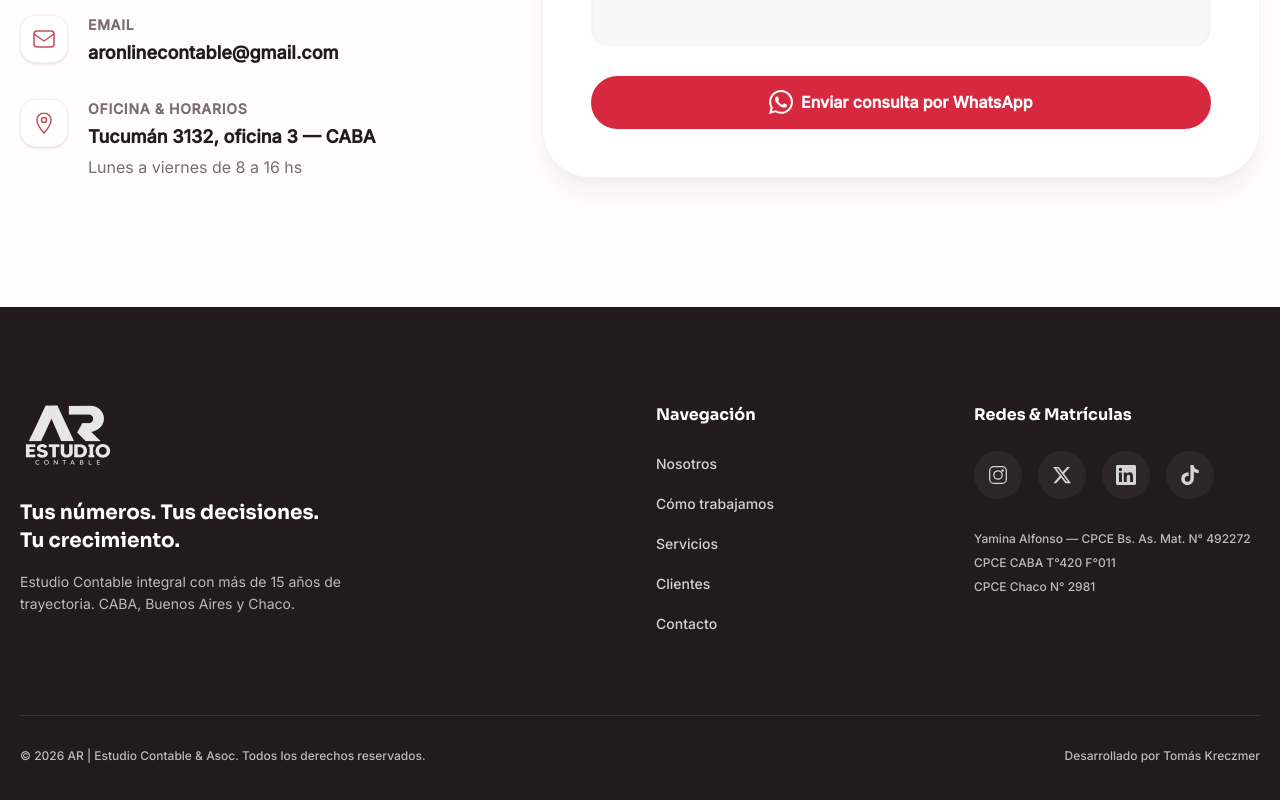
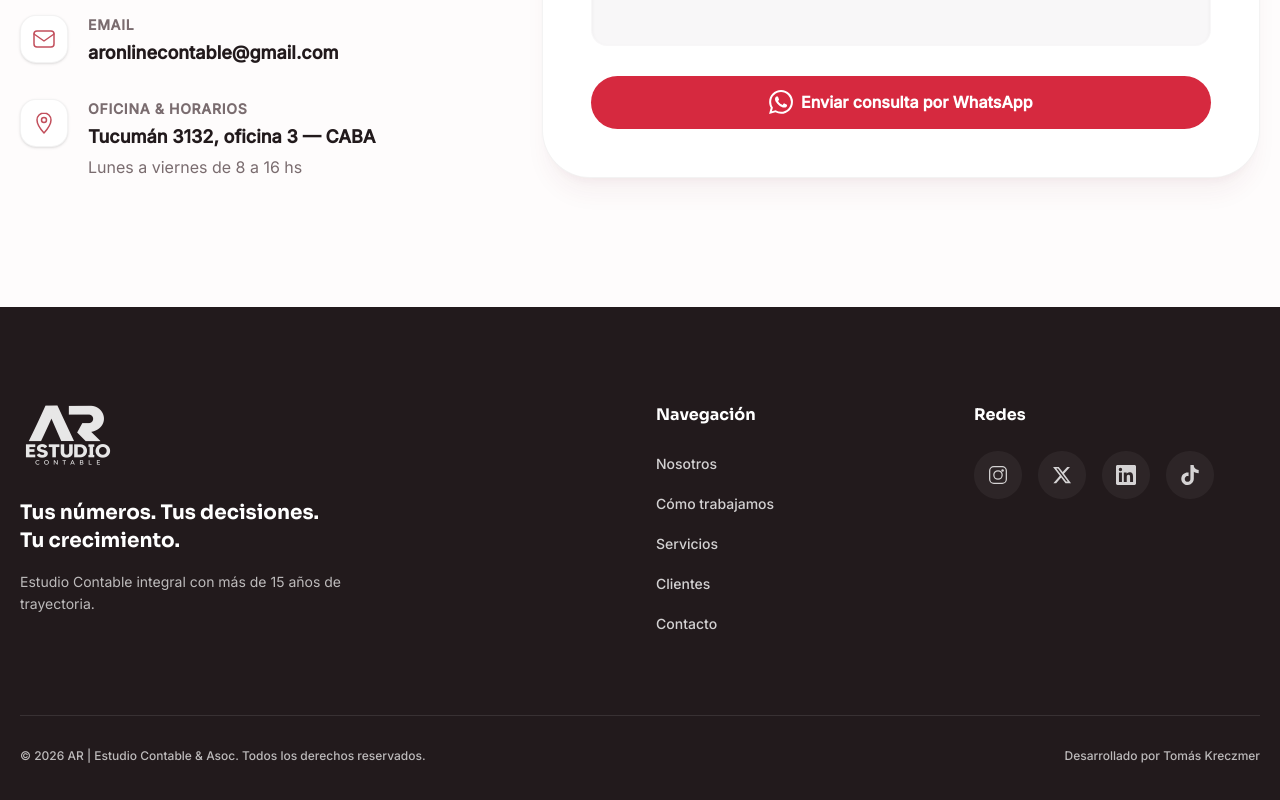
Before and after one commit to tomyk777/ar-landing, a Next.js app: page / in a window 1280 px wide. Shown: the part 7089-7889 px from the top of the page. Built offline with nearby package versions, Linux system fonts and the light colour scheme.

Commit message:
Footer Updates

```diff
--- a/src/app/page.tsx
+++ b/src/app/page.tsx
@@ -818,8 +818,8 @@ function Footer() {
   const socials = [
     { icon: IconInstagram, href: "https://instagram.com/ar_estudiocontable", label: "Instagram" },
     { icon: IconX, href: "https://x.com/AR_Contable", label: "X" },
-    { icon: IconLinkedIn, href: "https://linkedin.com/company/AR_EstudioContable", label: "LinkedIn" },
-    { icon: IconTikTok, href: "https://tiktok.com/@arcontable", label: "TikTok" },
+    { icon: IconLinkedIn, href: "https://www.linkedin.com/in/ar-estudio-contable-online/", label: "LinkedIn" },
+    { icon: IconTikTok, href: "https://www.tiktok.com/@arcontable.ar?is_from_webapp=1&sender_device=pc", label: "TikTok" },
   ];
 
   return (
@@ -833,7 +833,7 @@ function Footer() {
               Tus números. Tus decisiones.<br/>Tu crecimiento.
             </p>
             <p className="mt-4 text-sm text-paper/70 max-w-sm leading-relaxed">
-              Estudio Contable integral con más de 15 años de trayectoria. CABA, Buenos Aires y Chaco.
+              Estudio Contable integral con más de 15 años de trayectoria.
             </p>
           </div>
 
@@ -851,7 +851,7 @@ function Footer() {
           </div>
 
           <div>
-            <p className="font-[family-name:var(--font-sora)] text-base font-bold text-paper mb-6">Redes & Matrículas</p>
+            <p className="font-[family-name:var(--font-sora)] text-base font-bold text-paper mb-6">Redes</p>
             <div className="flex gap-4 mb-8">
               {socials.map((s) => {
                 const SocialIcon = s.icon;
@@ -868,11 +868,6 @@ function Footer() {
                   </a>
                 );
               })}
-            </div>
-            <div className="text-xs text-paper/70 space-y-2 font-medium">
-              <p>Yamina Alfonso — CPCE Bs. As. Mat. N° 492272</p>
-              <p>CPCE CABA T°420 F°011</p>
-              <p>CPCE Chaco N° 2981</p>
             </div>
           </div>
 
```
